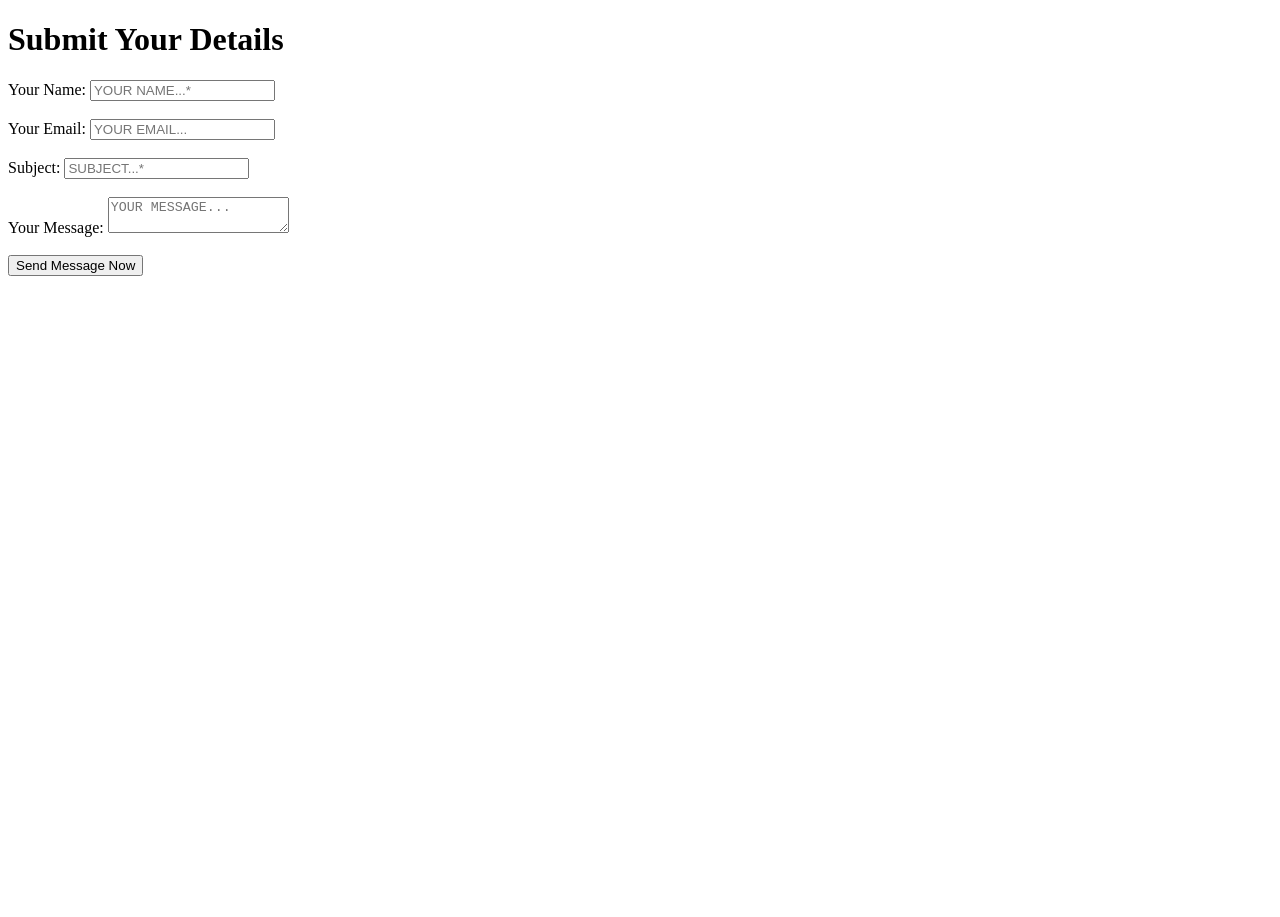
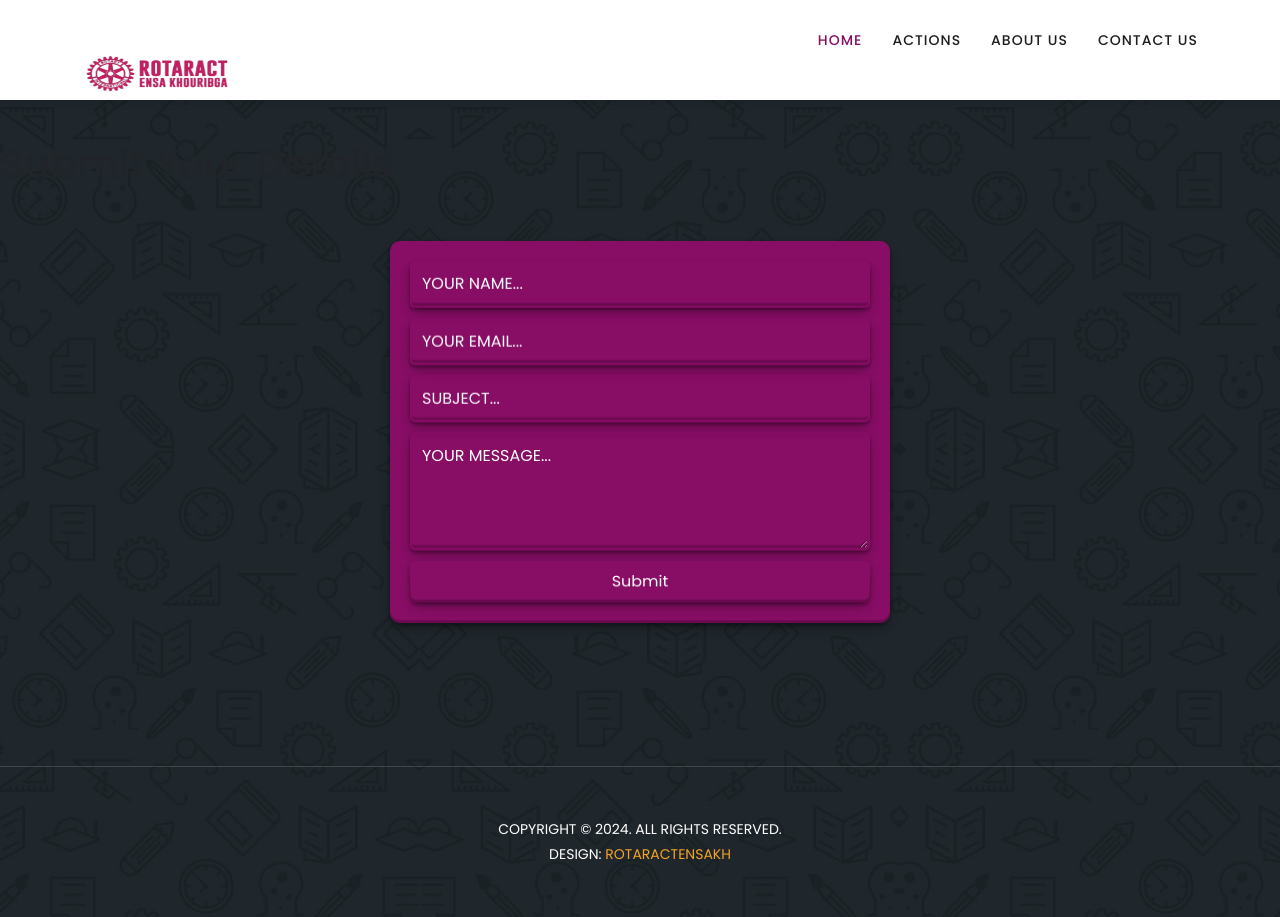
Before and after one commit to hamzachaouki/Rotaract-website, a plain HTML site: page conatct-us.html in a window 1280 px wide. Before the commit the page ends 800 px from the top, so only its background shows below. Drawn offline with nearby package versions, Linux system fonts and the light colour scheme.

Commit message:
contact-us

```diff
--- /dev/null
+++ b/assets/css/contact.css
@@ -0,0 +1,80 @@
+/* From Uiverse.io by aboalsim114 */
+
+.form {
+    position: relative;
+    display: flex;
+    flex-direction: column;
+    gap: 10px;
+    padding: 20px;
+    width: 50%; /* Réduit la largeur à 50% de la page */
+    max-width: 500px; /* Limite maximale de largeur pour un affichage responsive */
+    margin: 50px auto; /* Centre horizontalement et ajoute un espace de 50px en haut */
+    background: linear-gradient(to bottom, #870d65, #870d65);
+    border-radius: 10px;
+    overflow: hidden;
+    perspective: 1000px;
+    transform-style: preserve-3d;
+    transform: rotateX(-10deg);
+    transition: all 0.3s ease-in-out;
+    box-shadow: rgba(0, 0, 0, 0.4) 0px 2px 4px, rgba(0, 0, 0, 0.3) 0px 7px 13px -3px, rgba(0, 0, 0, 0.2) 0px -3px 0px inset;
+    animation: form-animation 0.5s ease-in-out;
+}
+
+
+@keyframes form-animation {
+    from {
+        transform: rotateX(-30deg);
+        opacity: 0;
+    }
+    to {
+        transform: rotateX(0deg);
+        opacity: 1;
+    }
+}
+
+.input {
+    padding: 10px;
+    border-radius: 5px;
+    background-color: transparent;
+    transition: border-color 0.3s ease-in-out, background-color 0.3s ease-in-out, transform 0.3s ease-in-out, box-shadow 0.3s ease-in-out;
+    transform-style: preserve-3d;
+    backface-visibility: hidden;
+    color: rgb(255, 255, 255);
+    border: 2px solid #870d65;
+    box-shadow: rgba(0, 0, 0, 0.4) 0px 2px 4px, rgba(0, 0, 0, 0.3) 0px 7px 13px -3px, rgba(0, 0, 0, 0.2) 0px -3px 0px inset;
+}
+
+.input::placeholder {
+    color: #fff;
+}
+
+.input:hover,
+.input:focus {
+    border-color: #870d65;
+    background-color: rgba(255, 255, 255, 0.2);
+    transform: scale(1.05) rotateY(20deg);
+    box-shadow: 0px 2px 4px rgba(0, 0, 0, 0.3);
+    outline: none;
+}
+
+button {
+    padding: 10px 20px;
+    border: none;
+    border-radius: 5px;
+    background-color: #870d65;
+    color: #fff;
+    font-size: 16px;
+    cursor: pointer;
+    transform-style: preserve-3d;
+    backface-visibility: hidden;
+    transform: rotateX(-10deg);
+    transition: all 0.3s ease-in-out;
+    box-shadow: rgba(0, 0, 0, 0.4) 0px 2px 4px, rgba(0, 0, 0, 0.3) 0px 7px 13px -3px, rgba(0, 0, 0, 0.2) 0px -3px 0px inset;
+}
+
+button:hover {
+    background-color: #870d65;
+    font-size: 17px;
+    transform: scale(1.05) rotateY(20deg) rotateX(10deg);
+    box-shadow: rgba(0, 0, 0, 0.4) 0px 2px 4px, rgba(0, 0, 0, 0.3) 0px 7px 13px -3px, rgba(0, 0, 0, 0.2) 0px -3px 0px inset;
+}
--- a/conatct-us.html
+++ b/conatct-us.html
@@ -1,4 +1,4 @@
-<!DOCTYPE html>
+<!-- <!DOCTYPE html>
 <html lang="en">
 <head>
     <meta charset="UTF-8">
@@ -25,4 +25,157 @@
 
     </form>
 </body>
+</html> -->
+
+
+<!DOCTYPE html>
+<html lang="en">
+
+  <head>
+
+    <meta charset="utf-8">
+    <meta name="viewport" content="width=device-width, initial-scale=1, shrink-to-fit=no">
+    <meta name="description" content="">
+    <meta name="author" content="TemplateMo">
+    <link href="https://fonts.googleapis.com/css?family=Poppins:100,200,300,400,500,600,700,800,900" rel="stylesheet">
+
+    <title>Education Meeting HTML5 Template</title>
+
+    <!-- Bootstrap core CSS -->
+    <link href="vendor/bootstrap/css/bootstrap.min.css" rel="stylesheet">
+
+
+    <!-- Additional CSS Files -->
+    <link rel="stylesheet" href="assets/css/fontawesome.css">
+    <link rel="stylesheet" href="assets/css/templatemo-edu-meeting.css">
+    <link rel="stylesheet" href="assets/css/owl.css">
+    <link rel="stylesheet" href="assets/css/lightbox.css">
+    <link rel="stylesheet" href="assets/css/contact.css">
+<!--
+
+TemplateMo 569 Edu Meeting
+
+https://templatemo.com/tm-569-edu-meeting
+
+-->
+  </head>
+
+<body>
+  <!-- ***** Header Area Start ***** -->
+  <header class="header-area header-sticky">
+      <div class="container">
+          <div class="row">
+              <div class="col-12">
+                  <nav class="main-nav">
+                      <!-- ***** Logo Start ***** -->
+                      <a href="index.html" class="logo">
+                        <img src="assets/images/logo.png" alt="" style="width: 150px; height: 150px;;">
+                    </a>
+
+                      <!-- ***** Logo End ***** -->
+                      <!-- ***** Menu Start ***** -->
+                      <ul class="nav">
+                          <li class="scroll-to-section"><a href="#top" class="active">Home</a></li>
+                          <li><a href="meetings.html">Actions</a></li>
+                          <li><a href="meeting-details.html">About us</a></li>
+                          <li><a href="conatct-us.html">Contact us</a></li>
+                      </ul>
+                      <a class='menu-trigger'>
+                          <span>Menu</span>
+                      </a>
+                      <!-- ***** Menu End ***** -->
+                  </nav>
+              </div>
+          </div>
+      </div>
+  </header>
+
+
+
+
+
+  <section class="contact-us" id="contact">
+    <h1>Submit Your Details</h1>
+      <form class="form" action="http://localhost/rotaract/rotaract.php" method="POST">
+        <input type="text" id="name" name="name" placeholder="YOUR NAME..." class="input" required>
+        <input type="email" id="email" name="email" placeholder="YOUR EMAIL..." class="input" required>
+        <input type="text" id="subject" name="subject" placeholder="SUBJECT..." class="input" required>
+        <textarea id="message" name="message" placeholder="YOUR MESSAGE..." class="input" rows="4" required></textarea>
+
+      <button>Submit</button>
+     </form>
+
+      </form>
+
+
+    <div class="footer">
+      <p>Copyright © 2024. All Rights Reserved.
+          <br>Design: <a href="index.html" target="_parent" title="free css templates">RotaractEnsakh</a></p>
+    </div>
+  </section>
+
+<!-- Scripts -->
+  <!-- Bootstrap core JavaScript -->
+  <script src="vendor/jquery/jquery.min.js"></script>
+  <script src="vendor/bootstrap/js/bootstrap.bundle.min.js"></script>
+
+  <script src="assets/js/isotope.min.js"></script>
+  <script src="assets/js/owl-carousel.js"></script>
+  <script src="assets/js/lightbox.js"></script>
+  <script src="assets/js/tabs.js"></script>
+  <script src="assets/js/isotope.js"></script>
+  <script src="assets/js/video.js"></script>
+  <script src="assets/js/slick-slider.js"></script>
+  <script src="assets/js/custom.js"></script>
+  <script>
+      //according to loftblog tut
+      $('.nav li:first').addClass('active');
+
+      var showSection = function showSection(section, isAnimate) {
+        var
+        direction = section.replace(/#/, ''),
+        reqSection = $('.section').filter('[data-section="' + direction + '"]'),
+        reqSectionPos = reqSection.offset().top - 0;
+
+        if (isAnimate) {
+          $('body, html').animate({
+            scrollTop: reqSectionPos },
+          800);
+        } else {
+          $('body, html').scrollTop(reqSectionPos);
+        }
+
+      };
+
+      var checkSection = function checkSection() {
+        $('.section').each(function () {
+          var
+          $this = $(this),
+          topEdge = $this.offset().top - 80,
+          bottomEdge = topEdge + $this.height(),
+          wScroll = $(window).scrollTop();
+          if (topEdge < wScroll && bottomEdge > wScroll) {
+            var
+            currentId = $this.data('section'),
+            reqLink = $('a').filter('[href*=\\#' + currentId + ']');
+            reqLink.closest('li').addClass('active').
+            siblings().removeClass('active');
+          }
+        });
+      };
+
+      $('.main-menu, .responsive-menu, .scroll-to-section').on('click', 'a', function (e) {
+        e.preventDefault();
+        showSection($(this).attr('href'), true);
+      });
+
+      $(window).scroll(function () {
+        checkSection();
+      });
+  </script>
+</body>
+
+
+</body>
+
 </html>
```
